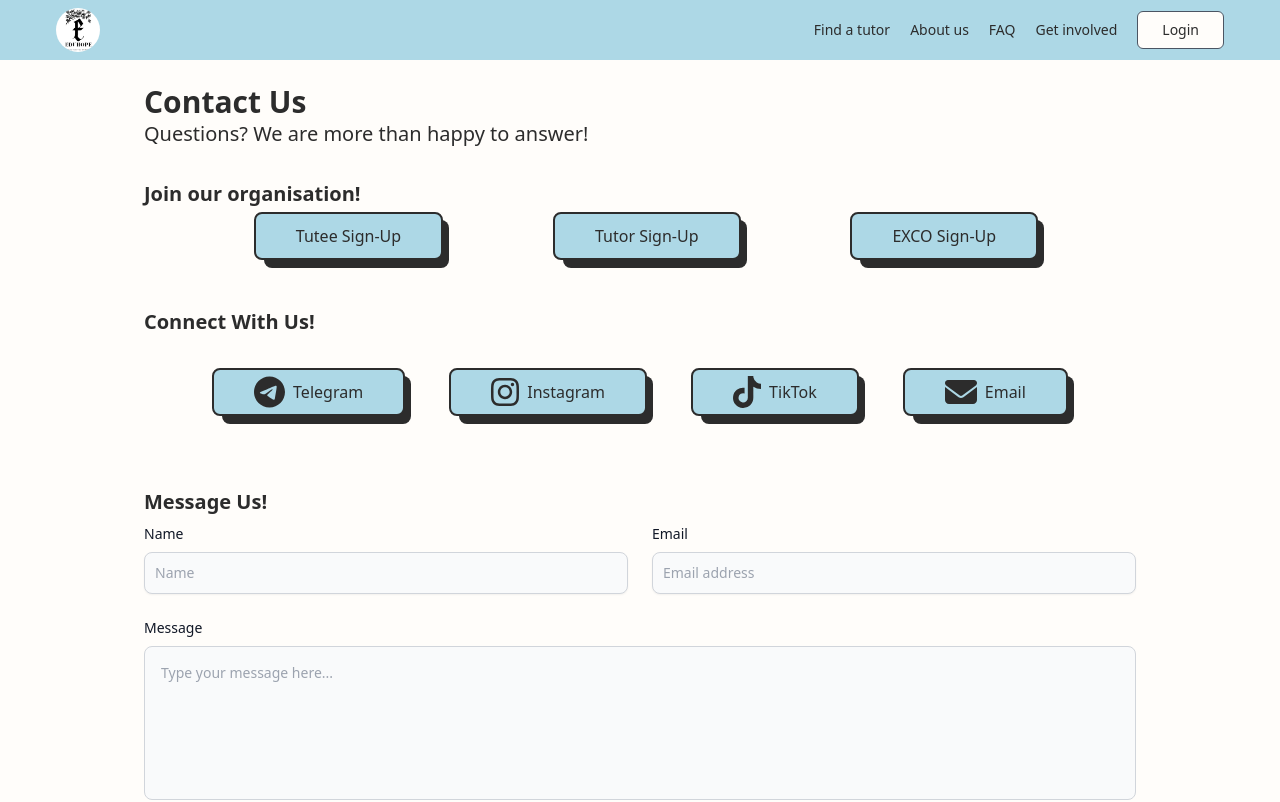
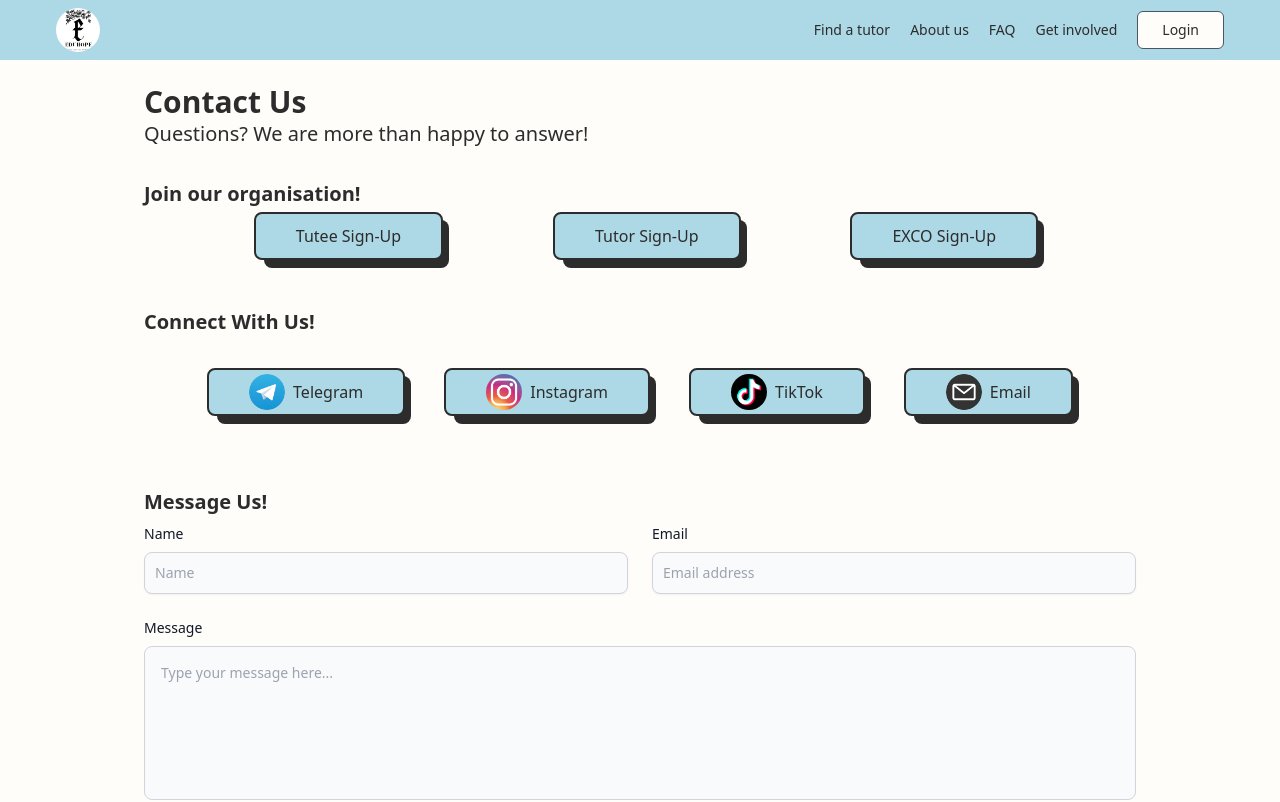
Before and after one commit to tch1001/EduHopeSG, a Next.js app in the folder frontend/: page /contact in a window 1280 px wide. Shown: the top 802 px of the page. Built offline with nearby package versions, Linux system fonts and the light colour scheme; no server answers.

Commit message:
remove: FA dependencies to reduce bundle size

```diff
--- a/frontend/pages/contact.js
+++ b/frontend/pages/contact.js
@@ -1,6 +1,7 @@
 import React, { useState } from 'react';
 import { useFormik } from "formik";
-import Link from 'next/link'
+import Link from 'next/link';
+import Image from 'next/image';
 import Button from "../components/Button";
 import Container from "../components/Container";
 import FormErrorDisplay from "../components/FormErrorDisplay";
@@ -8,11 +9,10 @@ import FormErrorDisplay from "../components/FormErrorDisplay";
 import useAxios from "../helpers/useAxios";
 import Yup from "../helpers/Yup";
 
-import { FontAwesomeIcon } from '@fortawesome/react-fontawesome'
-import { faEnvelope } from '@fortawesome/free-solid-svg-icons'
-import { faTiktok as faTikTok, faInstagram, faTelegram } from '@fortawesome/free-brands-svg-icons'
+import styles from '../styles/Contact.module.css';
 
-import styles from '../styles/Contact.module.css'
+const ICON_SIZE = 48;
+const ICON_QUALITY = 60;
 
 const Contact = () => {
     const [sending, setSending] = useState(false);
@@ -98,25 +98,54 @@ const Contact = () => {
                             <div className="flex flex-wrap justify-evenly">
                                 <Link href="https://t.me/eduhopesg/" target="_blank" passHref>
                                     <Button className={styles.contactSocialMedia} role="button">
-                                        <FontAwesomeIcon icon={faTelegram} size="2xl" />
+
+                                        <Image
+                                            className="rounded-full md:w-9 h-auto"
+                                            src="/images/telegram.png"
+                                            width={ICON_SIZE}
+                                            height={ICON_SIZE}
+                                            quality={ICON_QUALITY}
+                                            alt="Our Telegram channel"
+                                        />
                                         <div className="hidden lg:block">Telegram</div>
                                     </Button>
                                 </Link>
                                 <Link href="https://www.instagram.com/eduhopesg/" target="_blank" passHref>
                                     <Button className={styles.contactSocialMedia} role="button">
-                                        <FontAwesomeIcon icon={faInstagram} size="2xl" />
+                                        <Image
+                                            className="rounded-full md:w-9 h-auto"
+                                            src="/images/instagram.png"
+                                            width={ICON_SIZE}
+                                            height={ICON_SIZE}
+                                            quality={ICON_QUALITY}
+                                            alt="Our Instagram account"
+                                        />
                                         <div className="hidden lg:block">Instagram</div>
                                     </Button>
                                 </Link>
                                 <Link href="https://www.tiktok.com/@eduhopesg" target="_blank" passHref>
                                     <Button className={styles.contactSocialMedia} role="button">
-                                        <FontAwesomeIcon icon={faTikTok} size="2xl" />
+                                        <Image
+                                            className="rounded-full md:w-9 h-auto"
+                                            src="/images/tiktok.png"
+                                            width={ICON_SIZE}
+                                            height={ICON_SIZE}
+                                            quality={ICON_QUALITY}
+                                            alt="Our TikTok account"
+                                        />
                                         <div className="hidden lg:block">TikTok</div>
                                     </Button>
                                 </Link>
                                 <a href="mailto:eduhopesg@gmail.com">
                                     <Button className={styles.contactSocialMedia} role="button">
-                                        <FontAwesomeIcon icon={faEnvelope} size="2xl" />
+                                        <Image
+                                            className="rounded-full md:w-9 h-auto"
+                                            src="/images/email.png"
+                                            width={ICON_SIZE}
+                                            height={ICON_SIZE}
+                                            quality={ICON_QUALITY}
+                                            alt="Our email address"
+                                        />
                                         <div className="hidden lg:block">Email</div>
                                     </Button>
                                 </a>
```
Also changed, not shown: frontend/package.json (+2 -8 lines), 1 other file (tests, documents, lock files or other folders).
